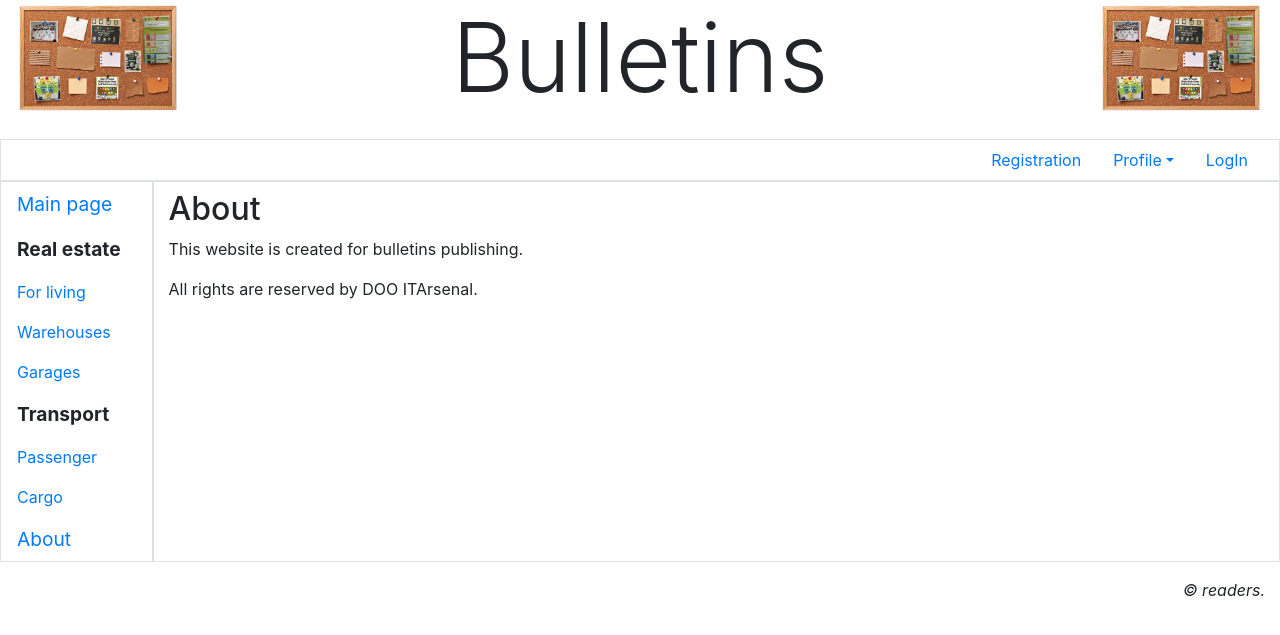
After one commit to EvgeniiKatunkin/bboard, a Django app: page /about/ in a window 1280 px wide. The commit adds this page. Shown: the top 635 px of the page. Run offline with Django 4.2, Linux system fonts and the light colour scheme; some libraries are stand-ins or nearby versions.

Commit message:
about.html with information about the site is created basic.html: "About" link is added to left-column menu index.html is created just to check if it works urls.py in bboard package: urls.py in main application is included urls.py in main application: paths to index.html and about.html are created views.py: views for index.html and about.html are created

```diff
--- a/bboard/bboard/urls.py
+++ b/bboard/bboard/urls.py
@@ -15,8 +15,15 @@ Including another URLconf
     2. Add a URL to urlpatterns:  path('blog/', include('blog.urls'))
 """
 from django.contrib import admin
-from django.urls import path
+from django.urls import path, include
+from django.conf import settings
+from django.contrib.staticfiles.views import serve
+from django.views.decorators.cache import never_cache
 
 urlpatterns = [
+    path('', include('main.urls')),
     path('admin/', admin.site.urls),
 ]
+
+if settings.DEBUG:
+    urlpatterns.append(path('static/<path:path>', never_cache(serve)))
--- a/bboard/main/templates/layout/basic.html
+++ b/bboard/main/templates/layout/basic.html
@@ -16,6 +16,7 @@
 </header>
 <div class="row">
     <ul class="col nav justify-content-end border">
+        <li class="nav-item"><a class="nav-link" href="#">Registration</a></li>
         <li class="nav-item dropdown">
             <a class="nav-link dropdown-toggle" data-toggle="dropdown" href="#" role="button" aria-haspopup="true"
                aria-expanded="false">Profile</a>
@@ -29,7 +30,7 @@
                 <a class="dropdown-item" href="#">Delete</a>
             </div>
         </li>
-        <li class="nav-item"><a class="nav-link" href="#">Enter</a></li>
+        <li class="nav-item"><a class="nav-link" href="#">LogIn</a></li>
     </ul>
 </div>
 <div class="row">
@@ -42,6 +43,7 @@
         <span class="nav-link root font-weight-bold">Transport</span>
         <a class="nav-link" href="#">Passenger</a>
         <a class="nav-link" href="#">Cargo</a>
+        <a class="nav-link root" href="{% url 'main:other' page='about' %}">About</a>
     </nav>
     <section class="col border py-2">
         {% bootstrap_messages %}
--- /dev/null
+++ b/bboard/main/templates/main/about.html
@@ -0,0 +1,7 @@
+{% extends "layout/basic.html" %}
+{% block title %}About{% endblock %}
+{% block content %}
+<h2>About</h2>
+<p>This website is created for bulletins publishing.</p>
+<p>All rights are reserved by DOO ITArsenal.</p>
+{% endblock %}
--- /dev/null
+++ b/bboard/main/templates/main/index.html
@@ -0,0 +1,4 @@
+{% extends "layout/basic.html" %}
+{% block content %}
+<h2>Last 10 bulletins</h2>
+{% endblock %}
--- /dev/null
+++ b/bboard/main/urls.py
@@ -0,0 +1,9 @@
+from django.urls import path
+
+from .views import index, other_page
+
+app_name = 'main'
+urlpatterns = [
+    path('<str:page>/', other_page, name='other'),
+    path('', index, name='index'),
+]
--- a/bboard/main/views.py
+++ b/bboard/main/views.py
@@ -1,3 +1,16 @@
 from django.shortcuts import render
+from django.http import HttpResponse, Http404
+from django.template import TemplateDoesNotExist
+from django.template.loader import get_template
 
-# Create your views here.
+
+def index(request):
+    return render(request, 'main/index.html')
+
+
+def other_page(request, page):
+    try:
+        template = get_template('main/' + page + '.html')
+    except TemplateDoesNotExist:
+        raise Http404
+    return HttpResponse(template.render(request=request))
```
Also changed, not shown: bboard/main/static/main/bg.jpg (added).
